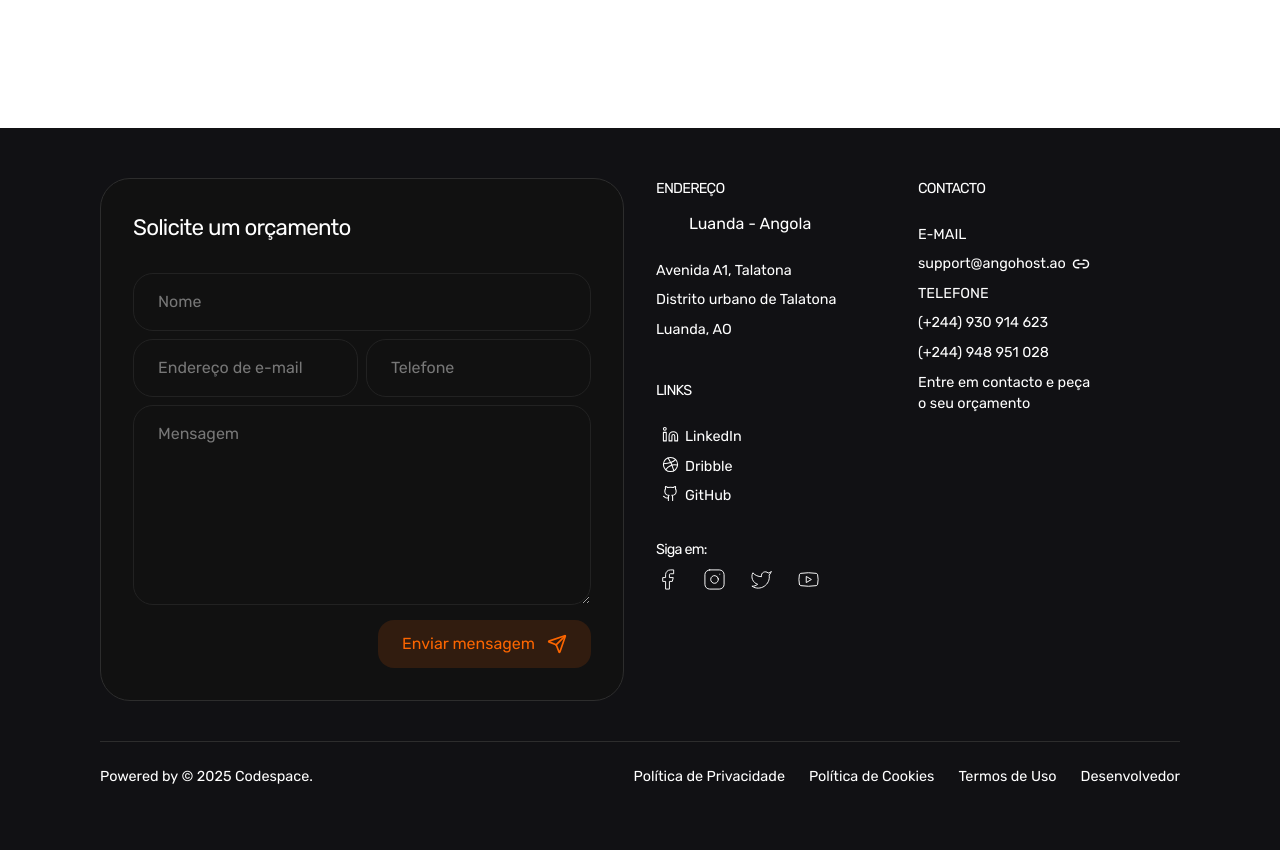
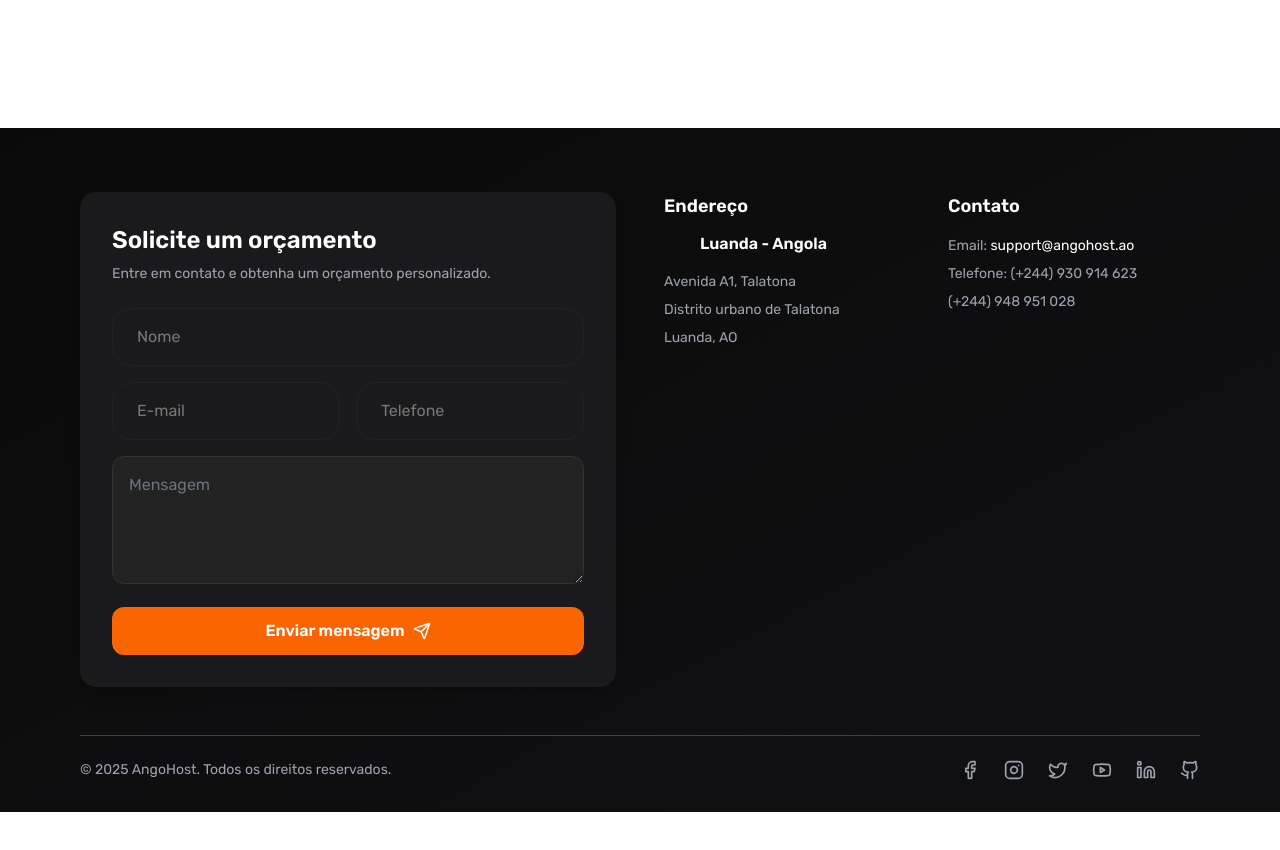
Before and after one commit to ANGOHOSTDEVELOPER/ANGOHOST-FRONTEND-V2, a Next.js app: page / in a window 1280 px wide. Shown: the part 3420-4270 px from the top of the page. After the commit the page ends 4232 px from the top, so only its background shows below. Built offline with nearby package versions, Linux system fonts and the light colour scheme; no server answers.

Commit message:
refactor: redesign Footer component layout and styling

```diff
--- a/src/components/public/footer/index.tsx
+++ b/src/components/public/footer/index.tsx
@@ -1,111 +1,66 @@
-import { Dribbble, Facebook, Github, Instagram, Link2, Linkedin, Send, Twitter, Youtube } from "lucide-react";
+import {  Facebook, Github, Instagram, Linkedin, Send, Twitter, Youtube } from "lucide-react";
 import { Input } from "@/components/public/inputField/inputFiled";
-import ao from '@/assets/images/flags/ao.png'
 import Link from "next/link";
+import ao from '@/assets/images/flags/ao.png';
 
 export function Footer() {
     return (
-        <footer className="bg-[#111114] px-[16px] md:px-[100px] pt-[50px] md:py-[50px] w-full h-max">
-            <div className="flex flex-col-reverse lg:flex-row w-full h-max gap-x-8 gap-y-8 lg:gap-y-0 mx-auto max-w-[1366px]">
-                <div className="lg:w-1/2 h-max flex items-start justify-end">
-                    <form className="rounded-[20px] md:rounded-[30px] border border-[#2d2d2d] bg-[#111] p-8 px-4 md:px-8 w-full h-max">
-                        <h1 style={{ letterSpacing: '-0.8px' }} className="text-[1.4rem] text-left text-white sato">Solicite um orçamento</h1>
-                        <div className="flex gap-x-2 mt-7">
+        <footer className="bg-gradient-to-br from-[#0A0A0A] to-[#111114] px-6 md:px-20 pt-16 pb-8 text-white">
+            <div className="max-w-7xl mx-auto grid grid-cols-1 lg:grid-cols-2 gap-12">
+                {/* Formulário de Orçamento */}
+                <div className="bg-[#1A1A1D] p-8 rounded-2xl shadow-lg">
+                    <h2 className="text-2xl font-semibold">Solicite um orçamento</h2>
+                    <p className="text-gray-400 text-sm mt-2">Entre em contato e obtenha um orçamento personalizado.</p>
+                    <div className="mt-6 space-y-4">
                         <Input autoComplete="name" placeholder="Nome" />
+                        <div className="grid grid-cols-1 md:grid-cols-2 gap-4">
+                            <Input autoComplete="email" type="email" placeholder="E-mail" />
+                            <Input autoComplete="tel" type="phone" placeholder="Telefone" />
                         </div>
-                        <div className="flex flex-col gap-y-2 md:gap-y-0 md:flex-row gap-x-2 mt-2">
-                            <Input autoComplete="email" type="email" placeholder="Endereço de e-mail" />
-                            <Input autoComplete="mobile tel" type="phone" placeholder="Telefone" />
-                        </div>
-                        <textarea className='w-full py-4 border h-[200px] mt-2 rounded-[20px] border-[#222] bg-transparent text-white outline-none placeholder:text-[#777] placeholder:sato-light sato px-6' placeholder="Mensagem" />
-                        <div className="w-full h-max flex items-center justify-end mt-2">
-                            <button className="py-3 w-full md:w-max md:px-6 rounded-[16px] bg-[#FB650122] flex items-center justify-center text-[#FB6501] sato-bold gap-x-3">
-                                Enviar mensagem <Send size={20} />
+                        <textarea className="w-full h-32 p-4 rounded-xl bg-[#222] border border-[#333] placeholder-gray-500 text-white" placeholder="Mensagem" />
+                        <button className="w-full py-3 bg-[#FB6501] rounded-xl text-white font-semibold flex items-center justify-center gap-2 transition-all hover:bg-[#E05800]">
+                            Enviar mensagem <Send size={18} />
                         </button>
                     </div>
-                    </form>
                 </div>
-                <div className="lg:w-1/2 h-full flex flex-col text-white sato">
-                    <div className="flex flex-col gap-y-12 md:gap-y-0 md:flex-row w-full items-start justify-start">
-                        <div className="w-1/2">
+
+                {/* Informações de Contato */}
+                <div className="grid grid-cols-2 gap-8">
                     <div>
-                                <h1 style={{ letterSpacing: '-0.8px' }} className="text-[0.9rem] text-left text-white">ENDEREÇO</h1>
-                                <div>
-                                    <div className="flex items-center justify-start gap-x-3 mt-3">
-                                        <div style={{ backgroundImage: `url(${ao})` }} className="flag bg-cover bg-center size-6 rounded-full" />
-                                        <h3 className="sato-bold w-full">Luanda - Angola</h3>
+                        <h3 className="text-lg font-semibold">Endereço</h3>
+                        <div className="flex items-center gap-3 mt-3">
+                            <div className="size-6 rounded-full bg-cover" style={{ backgroundImage: `url(${ao})` }}></div>
+                            <span className="font-semibold">Luanda - Angola</span>
                         </div>
-                                    <ul className="mt-6 grid grid-rows-3 gap-y-2 sato-light text-[0.9rem]">
+                        <ul className="mt-4 text-gray-400 text-sm space-y-2">
                             <li>Avenida A1, Talatona</li>
                             <li>Distrito urbano de Talatona</li>
                             <li>Luanda, AO</li>
                         </ul>
                     </div>
-                            </div>
-                            <div className="mt-10">
-                                <h1 style={{ letterSpacing: '-0.8px' }} className="text-[0.9rem] text-left text-white">LINKS</h1>
                     <div>
-                                    <ul className="mt-6 grid grid-rows-3 gap-y-2 sato-light text-[0.9rem]">
-
-                                        <li className="flex items-start justify-start gap-x-1.5"><a href=""></a><Linkedin size={17} strokeWidth={1.5}/>LinkedIn</li>
-                                        <li className="flex items-start justify-start gap-x-1.5"><a href=""></a><Dribbble size={17} strokeWidth={1.5}/>Dribble</li>
-                                        <li className="flex items-start justify-start gap-x-1.5"><a href=""></a><Github size={17} strokeWidth={1.5}/>GitHub</li>
+                        <h3 className="text-lg font-semibold">Contato</h3>
+                        <ul className="mt-4 text-gray-400 text-sm space-y-2">
+                            <li>Email: <a href="mailto:support@angohost.ao" className="text-white hover:underline">support@angohost.ao</a></li>
+                            <li>Telefone: (+244) 930 914 623</li>
+                            <li>(+244) 948 951 028</li>
                         </ul>
                     </div>
                 </div>
             </div>
-                        <div className="w-1/2">
-                            <div>
-                                <h1 style={{ letterSpacing: '-0.8px' }} className="text-[0.9rem] text-left text-white">CONTACTO</h1>
-                                <div>
-                                    <ul className="mt-6 grid grid-rows-3 gap-y-2 sato-light text-[0.9rem]">
-                                        <li>E-MAIL</li>
-                                        <li><a className="flex items-center gap-x-1.5" href="mailto:support@angohost.ao">support@angohost.ao <Link2 size={18} color="white"/></a></li>
-                                        <li>TELEFONE</li>
-                                        <li>(+244) 930 914 623</li>
-                                        <li>(+244) 948 951 028</li>
-                                        <li><a href="mailto:support@angohost.ao"></a>Entre em contacto e peça <br /> o seu orçamento</li>
-                                    </ul>
+
+            {/* Redes Sociais */}
+            <div className="max-w-7xl mx-auto mt-12 border-t border-gray-700 pt-6 flex flex-col md:flex-row justify-between items-center text-gray-400 text-sm">
+                <p>© {new Date().getFullYear()} AngoHost. Todos os direitos reservados.</p>
+                <div className="flex items-center gap-6 mt-4 md:mt-0">
+                    <Link href="#" className="hover:text-white"><Facebook size={20} /></Link>
+                    <Link href="#" className="hover:text-white"><Instagram size={20} /></Link>
+                    <Link href="#" className="hover:text-white"><Twitter size={20} /></Link>
+                    <Link href="#" className="hover:text-white"><Youtube size={20} /></Link>
+                    <Link href="#" className="hover:text-white"><Linkedin size={20} /></Link>
+                    <Link href="#" className="hover:text-white"><Github size={20} /></Link>
                 </div>
             </div>
-                        </div>
-                    </div>
-                    <div className="mt-4 py-4 flex-[1] flex-grow-[1]">
-                        <h1 style={{ letterSpacing: '-0.8px' }} className="text-[0.9rem] text-left text-white">Siga em:</h1>
-                        <ul className="flex items-center justify-start gap-x-6 mt-2">
-                            <li>
-                                <Link href="https://no.com"><Facebook size={23} strokeWidth={1} /></Link>
-                            </li>
-                            <li>
-                                <Link href="https://no.com"><Instagram size={23} strokeWidth={1} /></Link>
-                            </li>
-                            <li>
-                                <Link href="https://no.com"><Twitter size={23} strokeWidth={1} /></Link>
-                            </li>
-                            <li>
-                                <Link href="https://no.com"><Youtube size={23} strokeWidth={1} /></Link>
-                            </li>
-                        </ul>
-                    </div>
-                </div>
-            </div>
-            <div className="w-full  max-w-[1366px] mx-auto border-t border-[#2d2d2d] mt-10 py-6 flex flex-col gap-y-3 md:gap-y-0 md:flex-row md:items-center justify-between text-white sato-light text-[0.9rem]">
-                <p>Powered by © {new Date().getFullYear()} Codespace. </p>
-                <ul className="flex flex-col md:flex-row gap-x-6 gap-y-3 md:gap-y-0">
-                    <li>
-                        <Link href={'/'}>Política de Privacidade</Link>
-                    </li>
-                    <li>
-                        <Link href={'/'}>Política de Cookies</Link>
-                    </li>
-                    <li>
-                        <Link href={'/'}>Termos de Uso</Link>
-                    </li>
-                    <li>
-                        <Link href={'/'}>Desenvolvedor</Link>
-                    </li>
-                </ul>
-            </div>
         </footer>
-    )
+    );
 }
```
Lines whose indentation alone changed are shown as unchanged.
